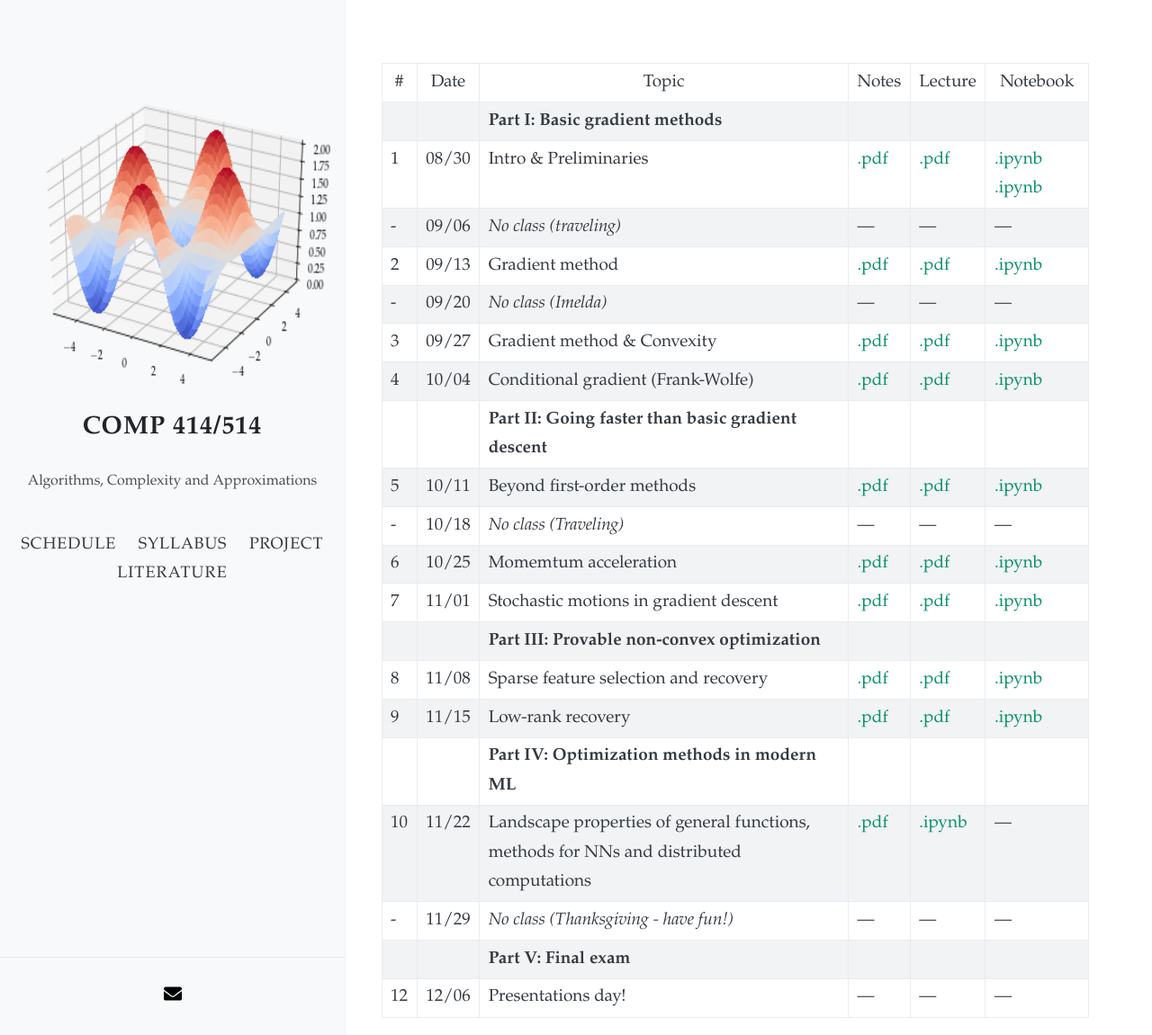
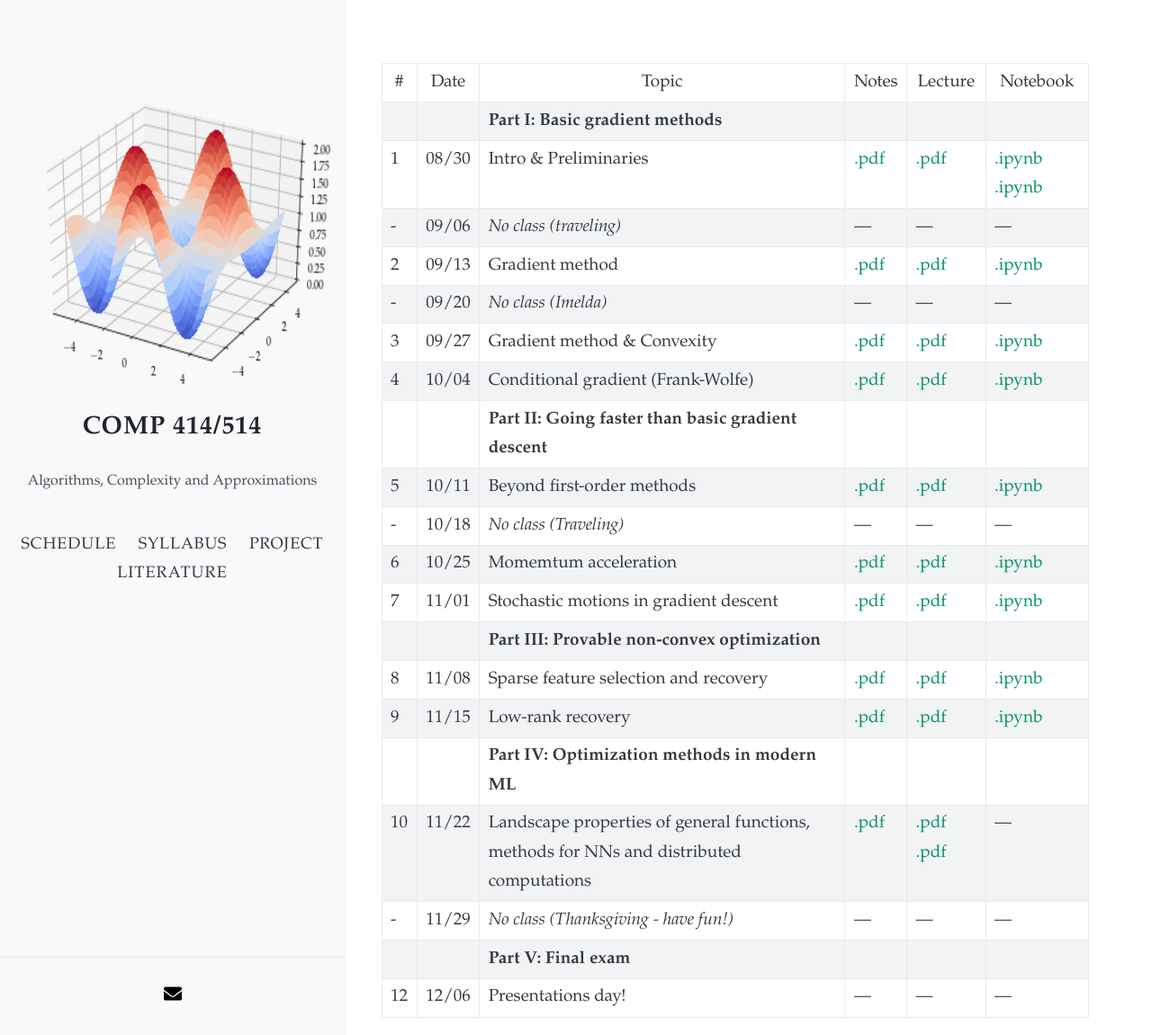
Before and after one commit to akyrillidis/comp414-514, a Jekyll site: the page built from schedule.md, in a window 1280 px wide and 1151 px high. Shown: the whole window at 90% size. Built offline with Jekyll 4.4.1, drawn with Linux system fonts in a browser that asks for light colours; nearby versions of some CDN libraries.

Commit message:
Update schedule.md

```diff
--- a/schedule.md
+++ b/schedule.md
@@ -23,7 +23,7 @@ layout: default
 | 8 | 11/08 | Sparse feature selection and recovery | [.pdf]()  | [.pdf](/schedule/images/Lecture 8.pdf) | [.ipynb](/schedule/images/Chapter 8.ipynb) |
 | 9 | 11/15 | Low-rank recovery | [.pdf]()  | [.pdf](/schedule/images/Lecture 9.pdf) | [.ipynb](/schedule/images/Chapter 9.ipynb) |
 | | | **Part IV: Optimization methods in modern ML** | | | |
-| 10 | 11/22 | Landscape properties of general functions, methods for NNs and distributed computations | [.pdf]()  | [.ipynb]()  | --- |
+| 10 | 11/22 | Landscape properties of general functions, methods for NNs and distributed computations | [.pdf]()  | [.pdf](/schedule/images/Lecture 10.pdf) [.pdf](/schedule/images/Lecture 11.pdf) | --- |
 | - | 11/29 | *No class (Thanksgiving - have fun!)* | ---  | ---  | --- |
 | | | **Part V: Final exam** | | | |
 | 12 | 12/06 | Presentations day!  | ---  | ---  | --- |
```
